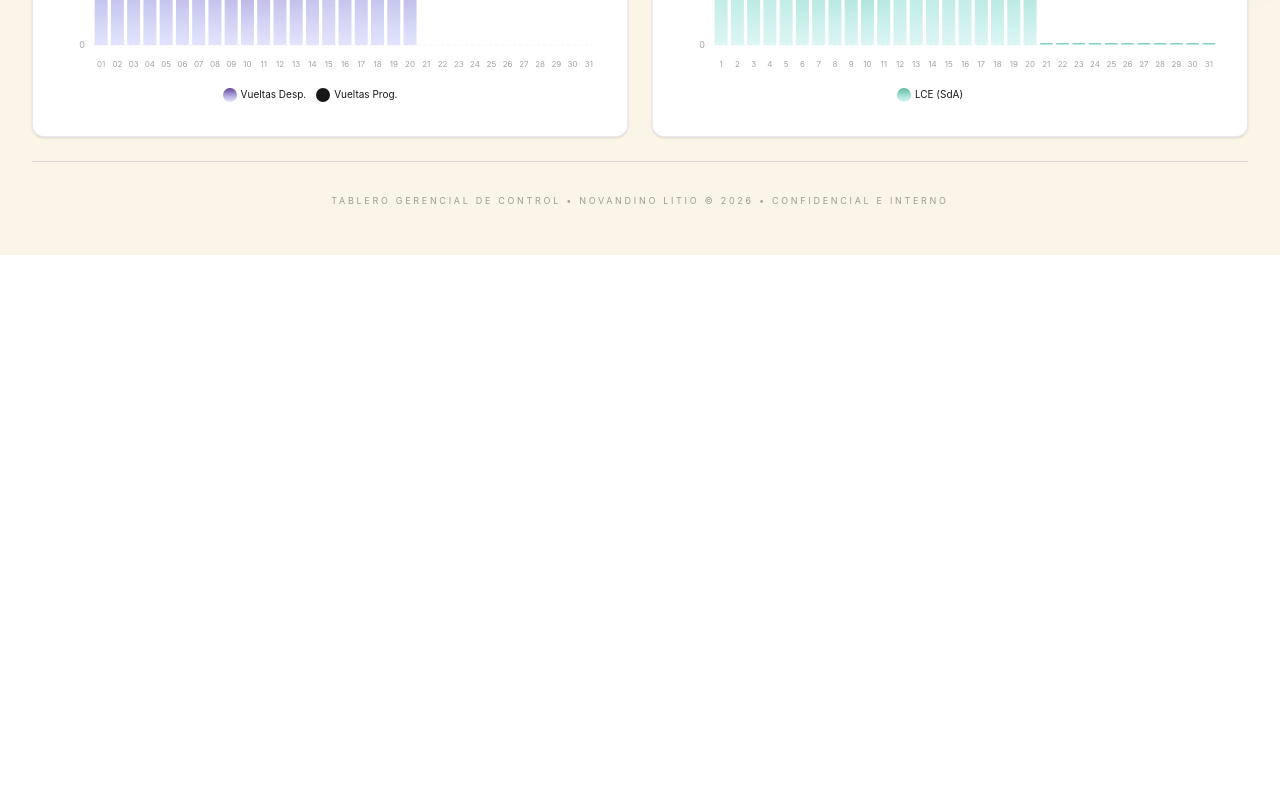
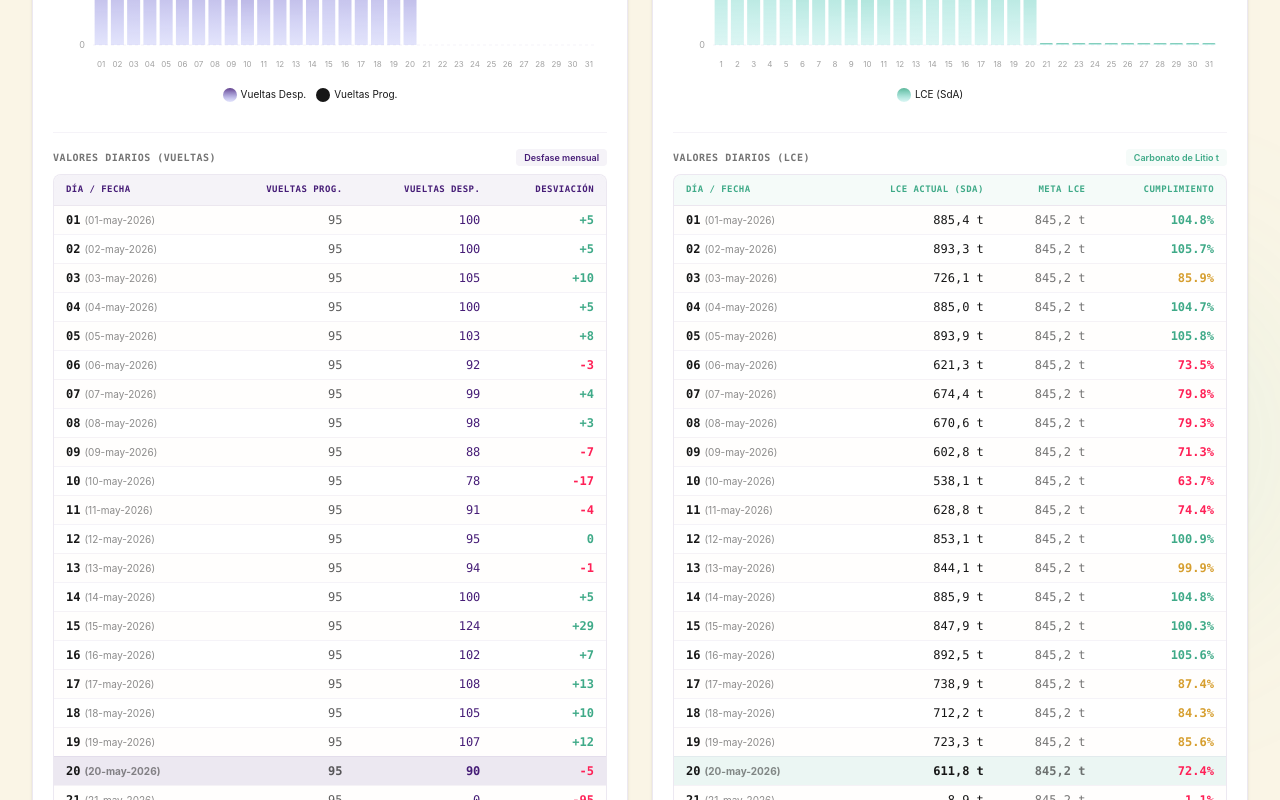
Before and after one commit to MushuAlberto/LCE, a React (Vite) app: page / in a window 1280 px wide. Shown: the part 1320-2120 px from the top of the page. Before the commit the page ends 1575 px from the top, so only its background shows below. Built offline with nearby package versions, Linux system fonts and the light colour scheme.

Commit message:
Add detailed data tables for Daily Trips and LCE

```diff
--- a/src/components/DashboardCharts.tsx
+++ b/src/components/DashboardCharts.tsx
@@ -172,6 +172,67 @@ export function DashboardCharts({ logs, selectedDate }: DashboardChartsProps) {
             </ComposedChart>
           </ResponsiveContainer>
         </div>
+
+        {/* Detailed Data Table for Daily Trips */}
+        <div className="mt-4 pt-4 border-t border-nucleo/5">
+          <div className="flex items-center justify-between mb-2">
+            <span className="text-[10px] font-bold tracking-wider text-tecnico/60 uppercase font-mono">
+              Valores Diarios (Vueltas)
+            </span>
+            <span className="text-[9px] text-[#461D77] font-semibold font-sans bg-[#461D77]/5 px-2 py-0.5 rounded">
+              Desfase mensual
+            </span>
+          </div>
+          <div className="border border-nucleo/10 rounded-lg overflow-hidden bg-white">
+            <div className="overflow-x-auto">
+              <table className="w-full text-left border-collapse">
+                <thead className="bg-[#461D77]/5 sticky top-0 backdrop-blur-md z-12">
+                  <tr className="border-b border-nucleo/10">
+                    <th className="px-3 py-2 text-[9px] font-bold text-[#461D77] font-mono tracking-wider uppercase">Día / Fecha</th>
+                    <th className="px-3 py-2 text-[9px] font-bold text-[#461D77] font-mono tracking-wider uppercase text-right">Vueltas Prog.</th>
+                    <th className="px-3 py-2 text-[9px] font-bold text-[#461D77] font-mono tracking-wider uppercase text-right">Vueltas Desp.</th>
+                    <th className="px-3 py-2 text-[9px] font-bold text-[#461D77] font-mono tracking-wider uppercase text-right">Desviación</th>
+                  </tr>
+                </thead>
+                <tbody className="divide-y divide-nucleo/5">
+                  {logs.map((log) => {
+                    const isSelected = log.fecha === selectedDate;
+                    const diff = log.viajesRealizados - log.viajesProgramados;
+                    const formattedDiff = diff > 0 ? `+${diff}` : `${diff}`;
+                    const dayNum = new Date(log.fecha + "T00:00:00").getDate();
+
+                    return (
+                      <tr
+                        key={log.fecha}
+                        className={`transition-colors text-xs ${
+                          isSelected
+                            ? "bg-[#461D77]/10 font-bold hover:bg-[#461D77]/15"
+                            : "hover:bg-nucleo/5 odd:bg-calido/10"
+                        }`}
+                      >
+                        <td className="px-3 py-1.5 text-tecnico">
+                          <span className="font-mono font-bold mr-1">{String(dayNum).padStart(2, "0")}</span>
+                          <span className="text-[10px] text-tecnico/50">({formatShortDateSpanish(log.fecha)})</span>
+                        </td>
+                        <td className="px-3 py-1.5 text-tecnico/70 text-right font-mono">
+                          {log.viajesProgramados}
+                        </td>
+                        <td className="px-3 py-1.5 text-nucleo text-right font-mono">
+                          {log.viajesRealizados}
+                        </td>
+                        <td className={`px-3 py-1.5 text-right font-mono font-bold ${
+                          diff >= 0 ? "text-ionizado" : "text-rose-500"
+                        }`}>
+                          {formattedDiff}
+                        </td>
+                      </tr>
+                    );
+                  })}
+                </tbody>
+              </table>
+            </div>
+          </div>
+        </div>
       </div>
 
       {/* CHART 2: LCE SdA (Diario) */}
@@ -240,6 +301,67 @@ export function DashboardCharts({ logs, selectedDate }: DashboardChartsProps) {
             </ComposedChart>
           </ResponsiveContainer>
         </div>
+
+        {/* Detailed Data Table for LCE Diario */}
+        <div className="mt-4 pt-4 border-t border-nucleo/5">
+          <div className="flex items-center justify-between mb-2">
+            <span className="text-[10px] font-bold tracking-wider text-tecnico/60 uppercase font-mono">
+              Valores Diarios (LCE)
+            </span>
+            <span className="text-[9px] text-[#3FAA88] font-semibold font-sans bg-[#3FAA88]/5 px-2 py-0.5 rounded">
+              Carbonato de Litio t
+            </span>
+          </div>
+          <div className="border border-nucleo/10 rounded-lg overflow-hidden bg-white">
+            <div className="overflow-x-auto">
+              <table className="w-full text-left border-collapse">
+                <thead className="bg-[#3FAA88]/5 sticky top-0 backdrop-blur-md z-12">
+                  <tr className="border-b border-nucleo/10">
+                    <th className="px-3 py-2 text-[9px] font-bold text-[#3FAA88] font-mono tracking-wider uppercase">Día / Fecha</th>
+                    <th className="px-3 py-2 text-[9px] font-bold text-[#3FAA88] font-mono tracking-wider uppercase text-right flex-1">LCE Actual (SdA)</th>
+                    <th className="px-3 py-2 text-[9px] font-bold text-[#3FAA88] font-mono tracking-wider uppercase text-right">Meta LCE</th>
+                    <th className="px-3 py-2 text-[9px] font-bold text-[#3FAA88] font-mono tracking-wider uppercase text-right">Cumplimiento</th>
+                  </tr>
+                </thead>
+                <tbody className="divide-y divide-nucleo/5">
+                  {logs.map((log) => {
+                    const isSelected = log.fecha === selectedDate;
+                    const lceTarget = log.lceProgramado;
+                    const pct = lceTarget > 0 ? (log.lceActual / lceTarget) * 100 : 0;
+                    const dayNum = new Date(log.fecha + "T00:00:00").getDate();
+
+                    return (
+                      <tr
+                        key={log.fecha}
+                        className={`transition-colors text-xs ${
+                          isSelected
+                            ? "bg-[#3FAA88]/10 font-bold hover:bg-[#3FAA88]/15"
+                            : "hover:bg-nucleo/5 odd:bg-calido/10"
+                        }`}
+                      >
+                        <td className="px-3 py-1.5 text-tecnico">
+                          <span className="font-mono font-bold mr-1">{String(dayNum).padStart(2, "0")}</span>
+                          <span className="text-[10px] text-tecnico/50">({formatShortDateSpanish(log.fecha)})</span>
+                        </td>
+                        <td className="px-3 py-1.5 text-tecnico text-right font-mono">
+                          {new Intl.NumberFormat("es-CL", { minimumFractionDigits: 1, maximumFractionDigits: 1 }).format(log.lceActual)} t
+                        </td>
+                        <td className="px-3 py-1.5 text-tecnico/60 text-right font-mono">
+                          {new Intl.NumberFormat("es-CL", { minimumFractionDigits: 1, maximumFractionDigits: 1 }).format(lceTarget)} t
+                        </td>
+                        <td className={`px-3 py-1.5 text-right font-mono font-bold ${
+                          pct >= 100 ? "text-[#3FAA88]" : pct >= 80 ? "text-[#D69E2E]" : "text-rose-500"
+                        }`}>
+                          {pct.toFixed(1)}%
+                        </td>
+                      </tr>
+                    );
+                  })}
+                </tbody>
+              </table>
+            </div>
+          </div>
+        </div>
       </div>
 
     </div>
```
